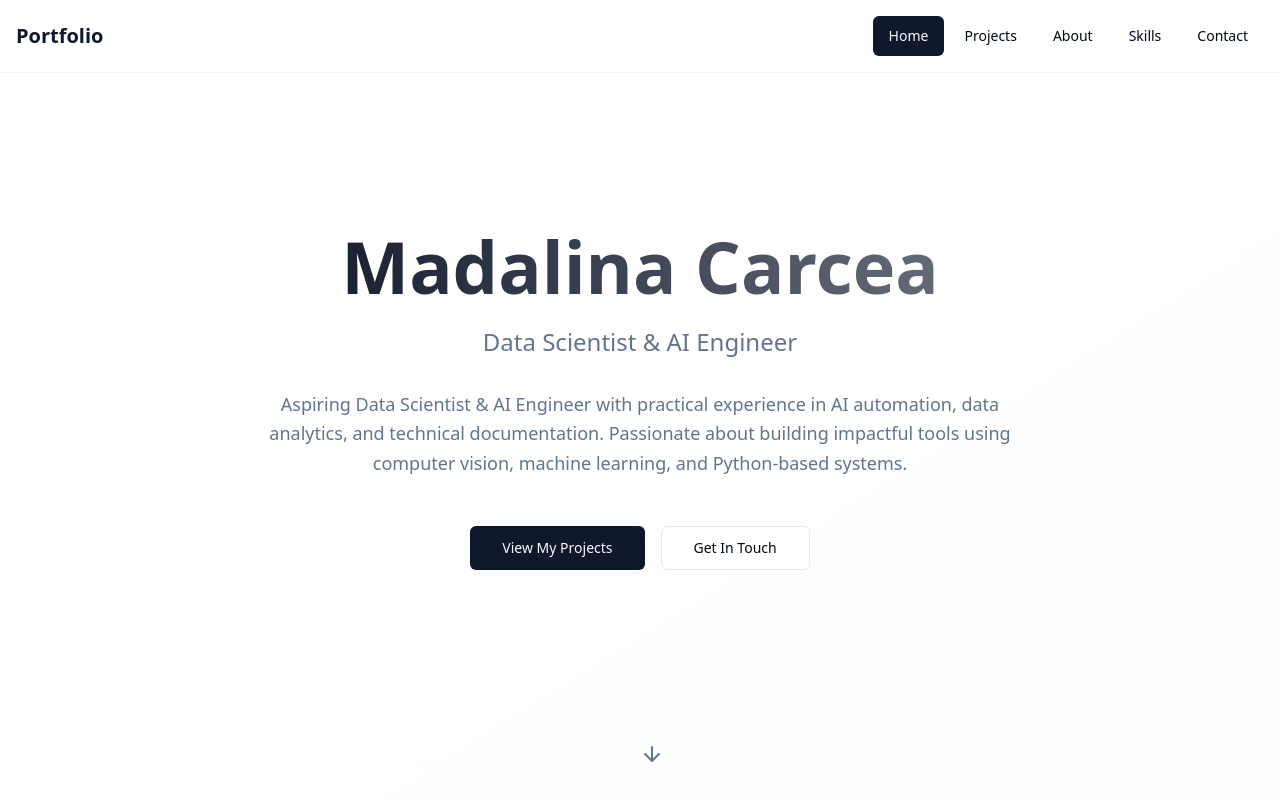
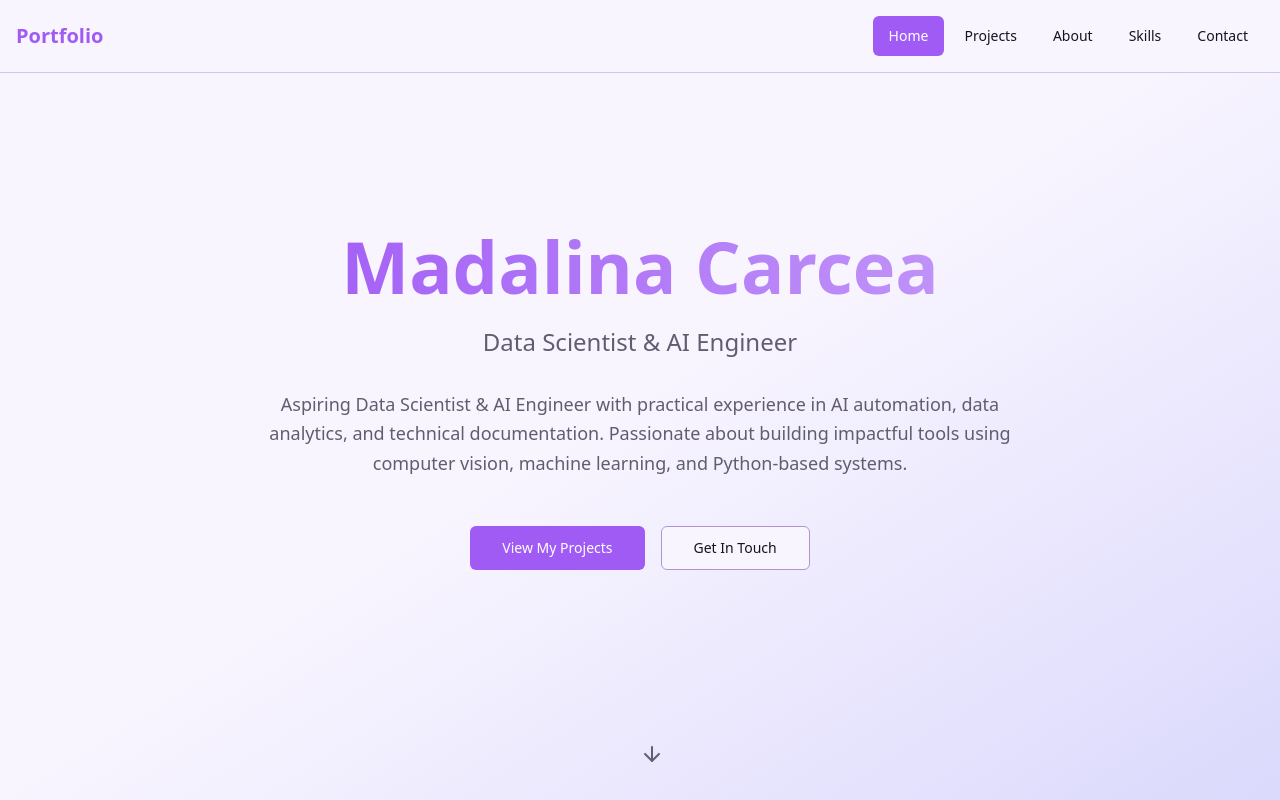
Before and after one commit to MadalinaCarcea221989/career-path-showcase, a React (Vite) app: page / in a window 1280 px wide. Shown: the top 800 px of the page. Built offline with nearby package versions, Linux system fonts and the light colour scheme.

Commit message:
Apply new color scheme
Update the CSS variables to use the provided color scheme.

```diff
--- a/src/index.css
+++ b/src/index.css
@@ -1,3 +1,4 @@
+
 @tailwind base;
 @tailwind components;
 @tailwind utilities;
@@ -6,89 +7,83 @@
 
 @layer base {
   :root {
-    --background: 0 0% 100%;
-    --foreground: 222.2 84% 4.9%;
+    --background: 260 100% 98%;
+    --foreground: 260 30% 10%;
 
-    --card: 0 0% 100%;
-    --card-foreground: 222.2 84% 4.9%;
+    --card: 260 40% 98%;
+    --card-foreground: 260 30% 10%;
 
-    --popover: 0 0% 100%;
-    --popover-foreground: 222.2 84% 4.9%;
+    --popover: 260 40% 98%;
+    --popover-foreground: 260 30% 10%;
 
-    --primary: 222.2 47.4% 11.2%;
-    --primary-foreground: 210 40% 98%;
+    --primary: 267 89% 66%; /* Vivid purple */
+    --primary-foreground: 0 0% 100%;
 
-    --secondary: 210 40% 96.1%;
-    --secondary-foreground: 222.2 47.4% 11.2%;
+    --secondary: 239 82% 67%; /* Vivid blue-purple */
+    --secondary-foreground: 0 0% 100%;
 
-    --muted: 210 40% 96.1%;
-    --muted-foreground: 215.4 16.3% 46.9%;
+    --muted: 260 20% 85%;
+    --muted-foreground: 260 10% 40%;
 
-    --accent: 210 40% 96.1%;
-    --accent-foreground: 222.2 47.4% 11.2%;
+    --accent: 278 70% 55%; /* Medium electric purple */
+    --accent-foreground: 0 0% 100%;
 
     --destructive: 0 84.2% 60.2%;
     --destructive-foreground: 210 40% 98%;
 
-    --border: 214.3 31.8% 91.4%;
-    --input: 214.3 31.8% 91.4%;
-    --ring: 222.2 84% 4.9%;
+    --border: 267 40% 70%;
+    --input: 267 40% 70%;
+    --ring: 267 90% 60%;
 
     --radius: 0.5rem;
 
-    --sidebar-background: 0 0% 98%;
-
-    --sidebar-foreground: 240 5.3% 26.1%;
-
-    --sidebar-primary: 240 5.9% 10%;
-
-    --sidebar-primary-foreground: 0 0% 98%;
-
-    --sidebar-accent: 240 4.8% 95.9%;
-
-    --sidebar-accent-foreground: 240 5.9% 10%;
-
-    --sidebar-border: 220 13% 91%;
-
-    --sidebar-ring: 217.2 91.2% 59.8%;
+    --sidebar-background: 267 45% 20%;
+    --sidebar-foreground: 0 0% 100%;
+    --sidebar-primary: 278 70% 55%;
+    --sidebar-primary-foreground: 0 0% 100%;
+    --sidebar-accent: 239 82% 67%;
+    --sidebar-accent-foreground: 0 0% 100%;
+    --sidebar-border: 267 40% 50%;
+    --sidebar-ring: 267 90% 60%;
   }
 
   .dark {
-    --background: 222.2 84% 4.9%;
-    --foreground: 210 40% 98%;
+    --background: 260 30% 8%;
+    --foreground: 260 20% 90%;
 
-    --card: 222.2 84% 4.9%;
-    --card-foreground: 210 40% 98%;
+    --card: 260 30% 8%;
+    --card-foreground: 260 20% 90%;
 
-    --popover: 222.2 84% 4.9%;
-    --popover-foreground: 210 40% 98%;
+    --popover: 260 30% 8%;
+    --popover-foreground: 260 20% 90%;
 
-    --primary: 210 40% 98%;
-    --primary-foreground: 222.2 47.4% 11.2%;
+    --primary: 267 89% 66%;
+    --primary-foreground: 260 30% 10%;
 
-    --secondary: 217.2 32.6% 17.5%;
-    --secondary-foreground: 210 40% 98%;
+    --secondary: 239 82% 67%;
+    --secondary-foreground: 0 0% 100%;
 
-    --muted: 217.2 32.6% 17.5%;
-    --muted-foreground: 215 20.2% 65.1%;
+    --muted: 260 20% 15%;
+    --muted-foreground: 260 10% 60%;
 
-    --accent: 217.2 32.6% 17.5%;
-    --accent-foreground: 210 40% 98%;
+    --accent: 278 70% 55%;
+    --accent-foreground: 0 0% 100%;
 
     --destructive: 0 62.8% 30.6%;
     --destructive-foreground: 210 40% 98%;
 
-    --border: 217.2 32.6% 17.5%;
-    --input: 217.2 32.6% 17.5%;
-    --ring: 212.7 26.8% 83.9%;
-    --sidebar-background: 240 5.9% 10%;
-    --sidebar-foreground: 240 4.8% 95.9%;
-    --sidebar-primary: 224.3 76.3% 48%;
+    --border: 267 40% 30%;
+    --input: 267 40% 30%;
+    --ring: 267 90% 60%;
+
+    --sidebar-background: 267 45% 12%;
+    --sidebar-foreground: 260 20% 90%;
+    --sidebar-primary: 278 70% 55%;
     --sidebar-primary-foreground: 0 0% 100%;
-    --sidebar-accent: 240 3.7% 15.9%;
-    --sidebar-accent-foreground: 240 4.8% 95.9%;
-    --sidebar-border: 240 3.7% 15.9%;
-    --sidebar-ring: 217.2 91.2% 59.8%;
+    --sidebar-accent: 239 82% 67%;
+    --sidebar-accent-foreground: 0 0% 100%;
+    --sidebar-border: 267 40% 25%;
+    --sidebar-ring: 267 90% 60%;
   }
 }
 
```
